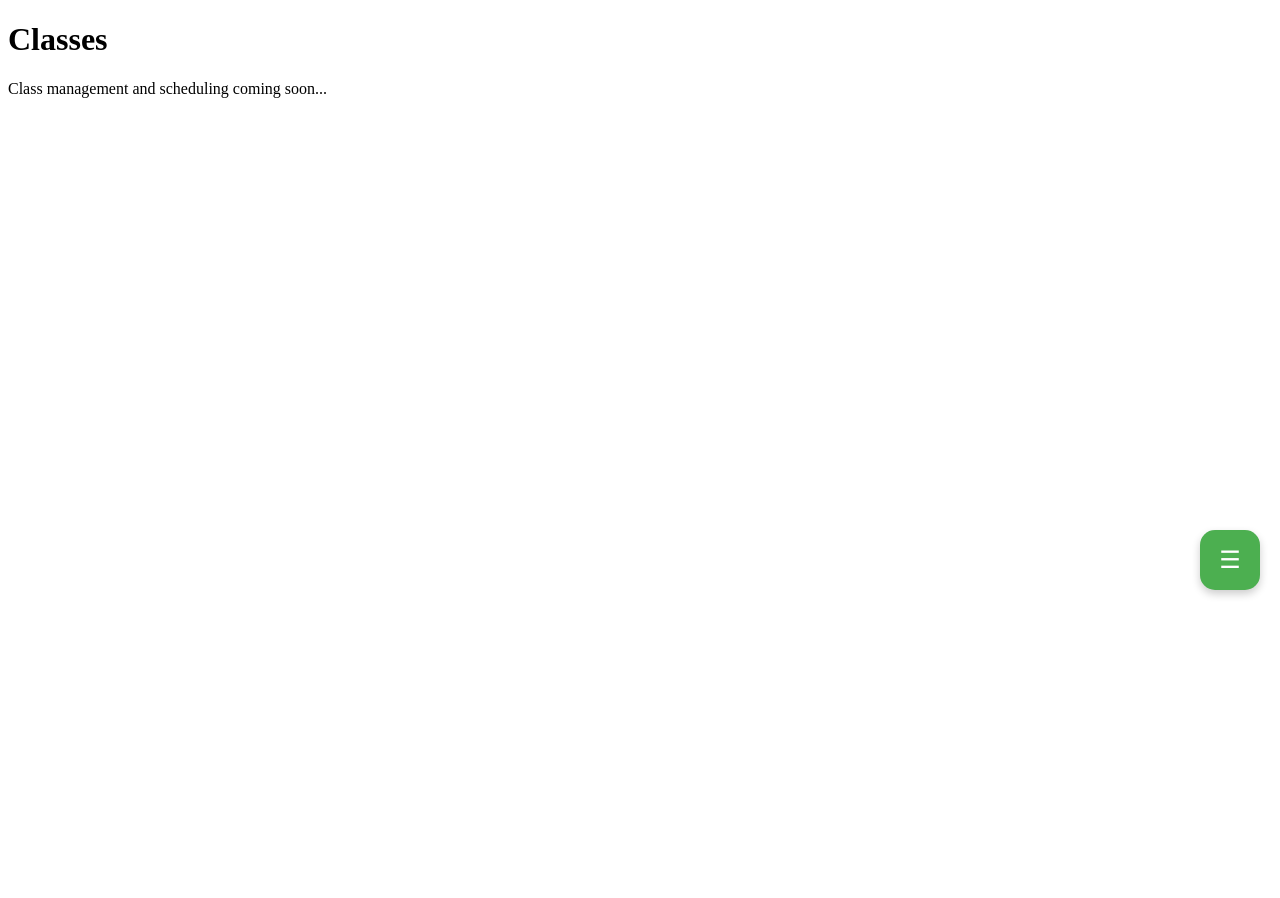
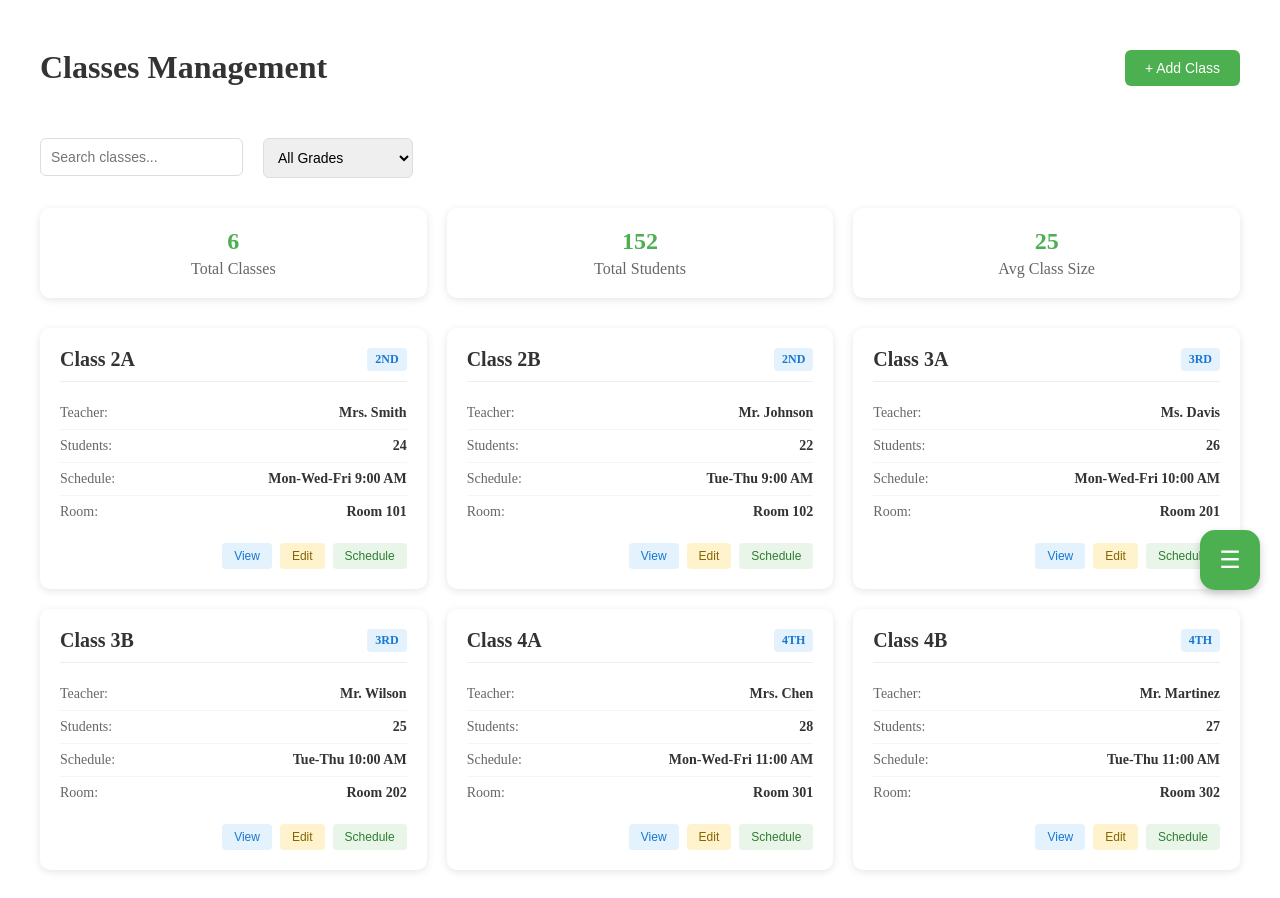
Before and after one commit to Shun89303/little-scholars-protocol, a React (Vite) app: page /classes in a window 1280 px wide. Before the commit the page ends 800 px from the top, so only its background shows below. Built offline with nearby package versions, Linux system fonts and the light colour scheme.

Commit message:
v2.9 Classes page implement

```diff
--- /dev/null
+++ b/src/pages/Classes/Classes.css
@@ -0,0 +1,184 @@
+.classes {
+  padding: 20px;
+  max-width: 1200px;
+  margin: 0 auto;
+}
+
+.classes-header {
+  display: flex;
+  justify-content: space-between;
+  align-items: center;
+  margin-bottom: 30px;
+}
+
+.classes-header h1 {
+  color: #333;
+  font-size: 2rem;
+}
+
+.add-class-btn {
+  background: #4CAF50;
+  color: white;
+  border: none;
+  padding: 10px 20px;
+  border-radius: 6px;
+  cursor: pointer;
+  font-size: 14px;
+}
+
+.add-class-btn:hover {
+  background: #45a049;
+}
+
+.classes-filters {
+  display: flex;
+  gap: 20px;
+  margin-bottom: 30px;
+}
+
+.search-box input {
+  flex: 1;
+  padding: 10px;
+  border: 1px solid #ddd;
+  border-radius: 6px;
+  font-size: 14px;
+}
+
+.grade-filter select {
+  padding: 10px;
+  border: 1px solid #ddd;
+  border-radius: 6px;
+  font-size: 14px;
+  min-width: 150px;
+}
+
+.classes-stats {
+  display: grid;
+  grid-template-columns: repeat(auto-fit, minmax(200px, 1fr));
+  gap: 20px;
+  margin-bottom: 30px;
+}
+
+.stat-card {
+  background: white;
+  padding: 20px;
+  border-radius: 10px;
+  box-shadow: 0 2px 8px rgba(0,0,0,0.1);
+  text-align: center;
+}
+
+.stat-card h3 {
+  font-size: 1.5rem;
+  color: #4CAF50;
+  margin: 0;
+}
+
+.stat-card p {
+  color: #666;
+  margin: 5px 0 0 0;
+}
+
+.classes-grid {
+  display: grid;
+  grid-template-columns: repeat(auto-fit, minmax(350px, 1fr));
+  gap: 20px;
+}
+
+.class-card {
+  background: white;
+  border-radius: 10px;
+  box-shadow: 0 2px 8px rgba(0,0,0,0.1);
+  padding: 20px;
+  transition: transform 0.2s ease-in-out;
+}
+
+.class-card:hover {
+  transform: translateY(-2px);
+  box-shadow: 0 4px 12px rgba(0,0,0,0.15);
+}
+
+.class-header {
+  display: flex;
+  justify-content: space-between;
+  align-items: center;
+  margin-bottom: 15px;
+  padding-bottom: 10px;
+  border-bottom: 1px solid #eee;
+}
+
+.class-header h3 {
+  color: #333;
+  font-size: 1.25rem;
+  margin: 0;
+}
+
+.class-grade {
+  background: #e3f2fd;
+  color: #1976d2;
+  padding: 4px 8px;
+  border-radius: 4px;
+  font-size: 12px;
+  font-weight: 600;
+  text-transform: uppercase;
+}
+
+.class-details {
+  margin-bottom: 15px;
+}
+
+.class-info {
+  display: flex;
+  justify-content: space-between;
+  padding: 8px 0;
+  border-bottom: 1px solid #f5f5f5;
+}
+
+.class-info:last-child {
+  border-bottom: none;
+}
+
+.class-info .label {
+  color: #666;
+  font-weight: 500;
+  font-size: 14px;
+}
+
+.class-info .value {
+  color: #333;
+  font-weight: 600;
+  font-size: 14px;
+}
+
+.class-actions {
+  display: flex;
+  gap: 8px;
+  justify-content: flex-end;
+}
+
+.action-btn {
+  padding: 6px 12px;
+  border: none;
+  border-radius: 4px;
+  cursor: pointer;
+  font-size: 12px;
+  transition: opacity 0.2s;
+}
+
+.action-btn.view {
+  background: #e3f2fd;
+  color: #1976d2;
+}
+
+.action-btn.edit {
+  background: #fff3cd;
+  color: #856404;
+}
+
+.action-btn.schedule {
+  background: #e8f5e8;
+  color: #2e7d32;
+}
+
+.action-btn:hover {
+  opacity: 0.8;
+}
--- a/src/pages/Classes/Classes.jsx
+++ b/src/pages/Classes/Classes.jsx
@@ -1,10 +1,106 @@
-import React from "react";
+import React, { useState } from "react";
+import "./Classes.css";
 
 export default function Classes() {
+  const [searchTerm, setSearchTerm] = useState("");
+  const [selectedGrade, setSelectedGrade] = useState("all");
+
+  // Bare minimum static data
+  const classes = [
+    { id: 1, name: "Class 2A", grade: "2nd", teacher: "Mrs. Smith", students: 24, schedule: "Mon-Wed-Fri 9:00 AM", room: "Room 101" },
+    { id: 2, name: "Class 2B", grade: "2nd", teacher: "Mr. Johnson", students: 22, schedule: "Tue-Thu 9:00 AM", room: "Room 102" },
+    { id: 3, name: "Class 3A", grade: "3rd", teacher: "Ms. Davis", students: 26, schedule: "Mon-Wed-Fri 10:00 AM", room: "Room 201" },
+    { id: 4, name: "Class 3B", grade: "3rd", teacher: "Mr. Wilson", students: 25, schedule: "Tue-Thu 10:00 AM", room: "Room 202" },
+    { id: 5, name: "Class 4A", grade: "4th", teacher: "Mrs. Chen", students: 28, schedule: "Mon-Wed-Fri 11:00 AM", room: "Room 301" },
+    { id: 6, name: "Class 4B", grade: "4th", teacher: "Mr. Martinez", students: 27, schedule: "Tue-Thu 11:00 AM", room: "Room 302" }
+  ];
+
+  const grades = ["all", "2nd", "3rd", "4th"];
+
+  // Filter classes based on search and grade
+  const filteredClasses = classes.filter(classItem => {
+    const matchesSearch = classItem.name.toLowerCase().includes(searchTerm.toLowerCase()) ||
+                         classItem.teacher.toLowerCase().includes(searchTerm.toLowerCase()) ||
+                         classItem.room.toLowerCase().includes(searchTerm.toLowerCase());
+    const matchesGrade = selectedGrade === "all" || classItem.grade === selectedGrade;
+    return matchesSearch && matchesGrade;
+  });
+
   return (
     <div className="classes">
-      <h1>Classes</h1>
-      <p>Class management and scheduling coming soon...</p>
+      <div className="classes-header">
+        <h1>Classes Management</h1>
+        <button className="add-class-btn">+ Add Class</button>
+      </div>
+
+      <div className="classes-filters">
+        <div className="search-box">
+          <input
+            type="text"
+            placeholder="Search classes..."
+            value={searchTerm}
+            onChange={(e) => setSearchTerm(e.target.value)}
+          />
+        </div>
+        <div className="grade-filter">
+          <select value={selectedGrade} onChange={(e) => setSelectedGrade(e.target.value)}>
+            {grades.map(grade => (
+              <option key={grade} value={grade}>
+                {grade === "all" ? "All Grades" : `Grade ${grade}`}
+              </option>
+            ))}
+          </select>
+        </div>
+      </div>
+
+      <div className="classes-stats">
+        <div className="stat-card">
+          <h3>{classes.length}</h3>
+          <p>Total Classes</p>
+        </div>
+        <div className="stat-card">
+          <h3>{classes.reduce((acc, c) => acc + c.students, 0)}</h3>
+          <p>Total Students</p>
+        </div>
+        <div className="stat-card">
+          <h3>{Math.round(classes.reduce((acc, c) => acc + c.students, 0) / classes.length)}</h3>
+          <p>Avg Class Size</p>
+        </div>
+      </div>
+
+      <div className="classes-grid">
+        {filteredClasses.map(classItem => (
+          <div key={classItem.id} className="class-card">
+            <div className="class-header">
+              <h3>{classItem.name}</h3>
+              <span className="class-grade">{classItem.grade}</span>
+            </div>
+            <div className="class-details">
+              <div className="class-info">
+                <span className="label">Teacher:</span>
+                <span className="value">{classItem.teacher}</span>
+              </div>
+              <div className="class-info">
+                <span className="label">Students:</span>
+                <span className="value">{classItem.students}</span>
+              </div>
+              <div className="class-info">
+                <span className="label">Schedule:</span>
+                <span className="value">{classItem.schedule}</span>
+              </div>
+              <div className="class-info">
+                <span className="label">Room:</span>
+                <span className="value">{classItem.room}</span>
+              </div>
+            </div>
+            <div className="class-actions">
+              <button className="action-btn view">View</button>
+              <button className="action-btn edit">Edit</button>
+              <button className="action-btn schedule">Schedule</button>
+            </div>
+          </div>
+        ))}
+      </div>
     </div>
   );
 }
```
